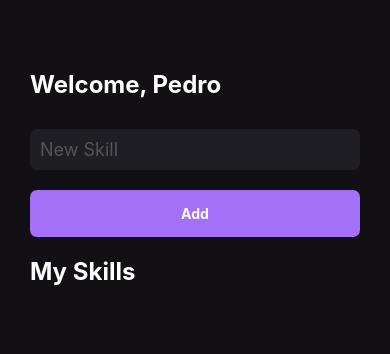
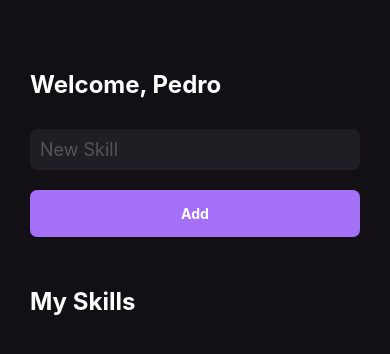
Before and after one commit to pedrocamussi/reactnative-ignite, a React Native app in the folder myskills/: screen / in a window 390 px wide. Shown: the top 354 px of the page. Built offline with nearby package versions, Linux system fonts and the light colour scheme.

Commit message:
using useState

```diff
--- a/myskills/src/pages/Home.js
+++ b/myskills/src/pages/Home.js
@@ -1,7 +1,23 @@
-import React from 'react';
-import { View, Text, StyleSheet, TextInput, Platform, TouchableOpacity } from 'react-native';
+import React, { useState } from 'react';
+import {
+  View,
+  Text,
+  StyleSheet,
+  TextInput,
+  Platform,
+  TouchableOpacity,
+} from 'react-native';
 
 export function Home() {
+  const [newSkill, setNewSkill] = useState("");
+
+  const [mySkills, setMySkills] = useState([]);
+  //Se usa o handle (convenção) quando é uma interação é disparada pelo usuário (lidar)
+  //então, funções disparadas do usuário, utilizar handle
+  function handleAddNewSkill() {
+    setMySkills((oldState) => [...oldState, newSkill]);
+  }
+
   return (
     <View style={styles.container}>
       <Text style={styles.title}>Welcome, Pedro</Text>
@@ -9,15 +25,21 @@
         style={styles.input}
         placeholder="New Skill"
         placeholderTextColor="#555"
+        onChangeText={setNewSkill}
       />
       <TouchableOpacity
         style={styles.button}
-        activeOpacity={.7}>
-          <Text style={styles.buttonText}>Add</Text>
+        activeOpacity={0.7}
+        onPress={handleAddNewSkill}
+      >
+        <Text style={styles.buttonText}>Add</Text>
       </TouchableOpacity>
-      <Text style={[styles.title, {marginTop: 20 }]}>
-        My Skills
-      </Text>
+      <Text style={[styles.title, { marginVertical: 50 }]}>My Skills</Text>
+      {mySkills.map((skill) => (
+        <TouchableOpacity key={skill} style={styles.buttonSkill}>
+          <Text style={styles.textSkill}>{skill}</Text>
+        </TouchableOpacity>
+      ))}
     </View>
   );
 }
@@ -42,15 +64,28 @@
     marginTop: 30,
     borderRadius: 7,
   },
-  button:{
-    backgroundColor:'#A370F7',
-    padding:15,
+  button: {
+    backgroundColor: '#A370F7',
+    padding: 15,
     borderRadius: 7,
     alignItems: 'center',
-    marginTop: 20
+    marginTop: 20,
   },
   buttonText: {
     color: '#fff',
-    fontWeight:'bold'
-  }
+    fontWeight: 'bold',
+  },
+  buttonSkill: {
+    backgroundColor: "#1f1e25",
+    padding: 15,
+    borderRadius: 50,
+    alignItems: "center",
+    marginVertical: 10,
+  },
+  textSkill: {
+    color: "#fff",
+    backgroundColor: '#1f1e25',
+    fontSize: 18,
+    fontWeight: 'bold',
+  },
 });
```
